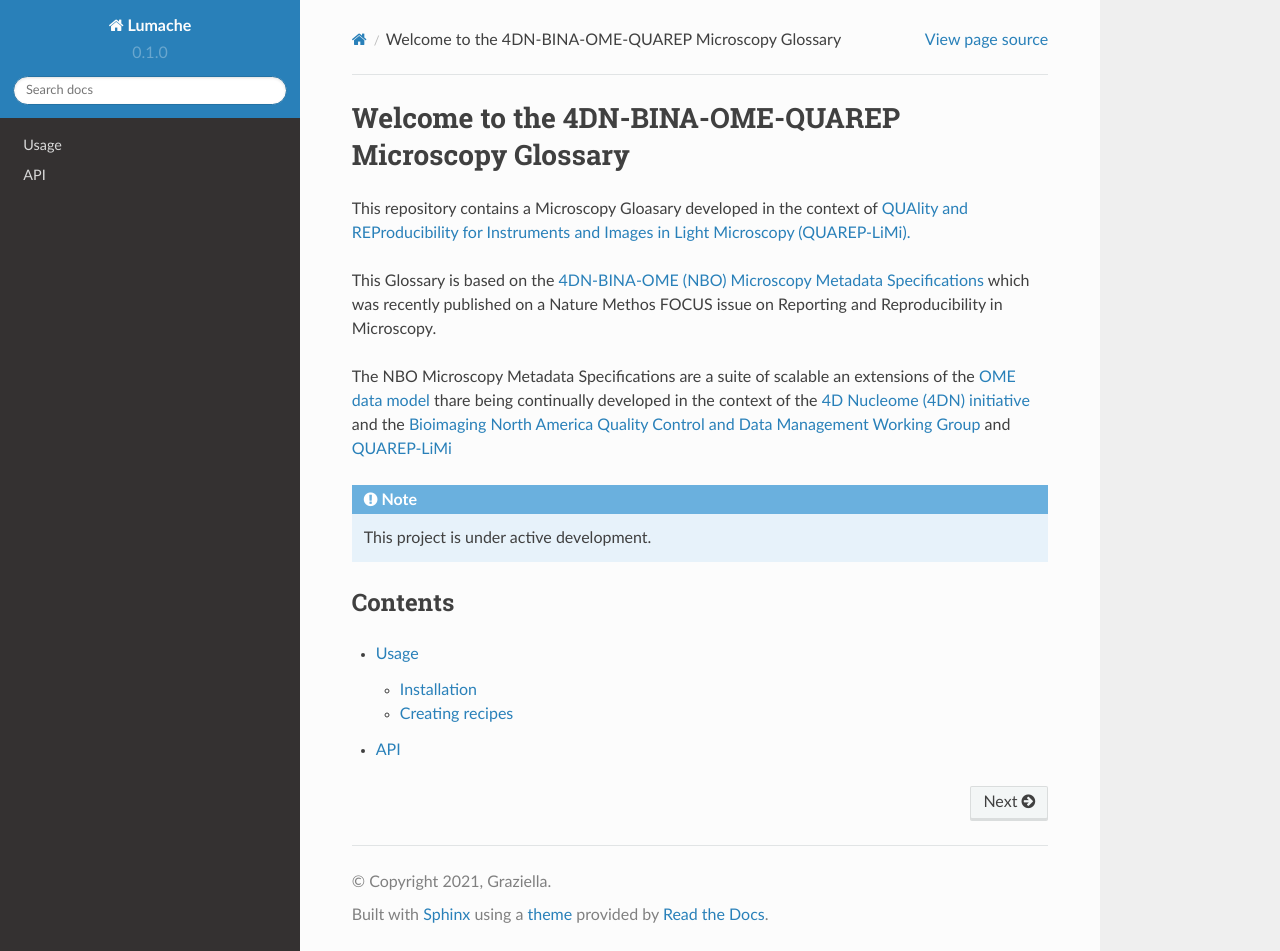
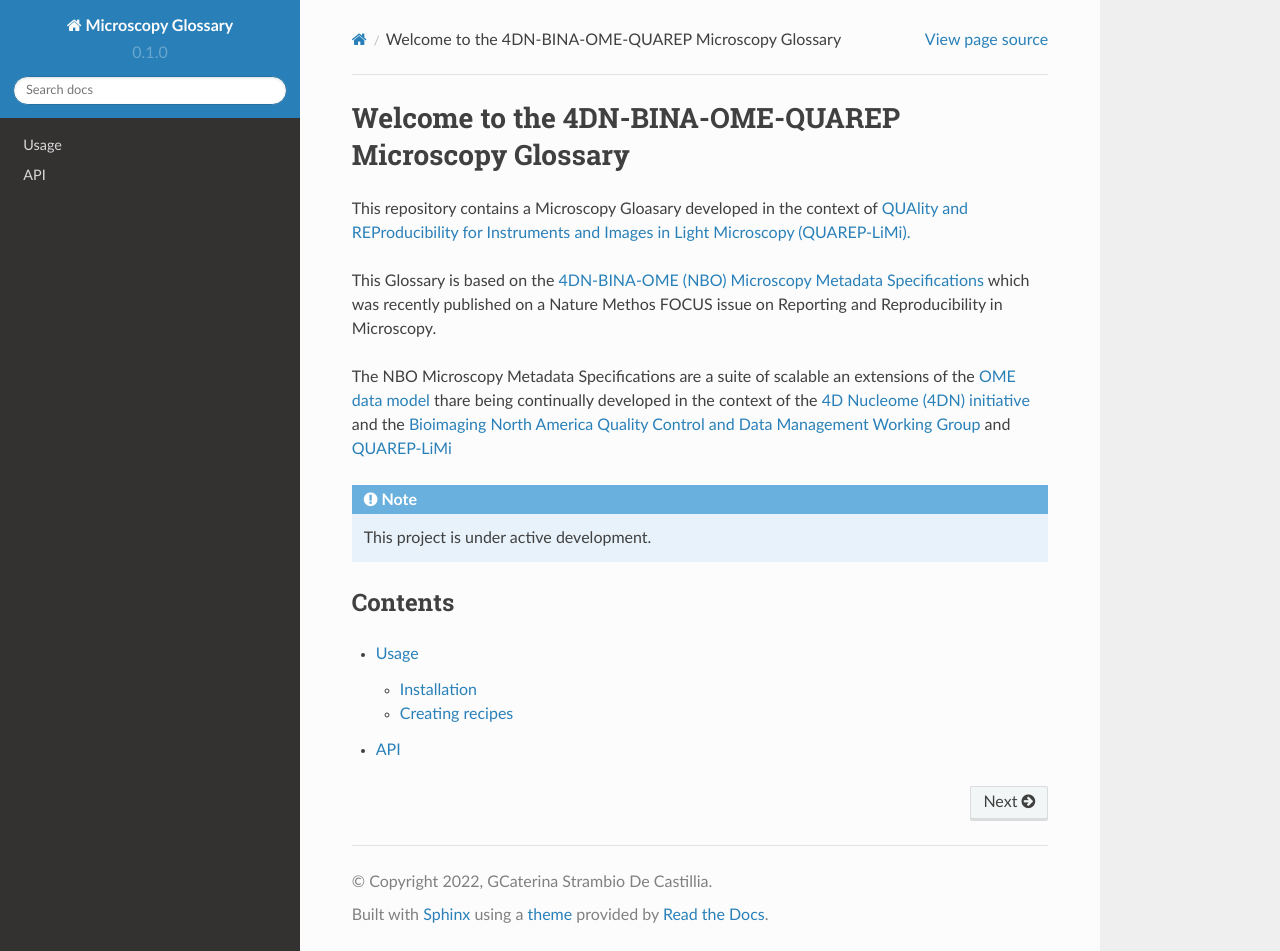
Before and after one commit to WU-BIMAC/NBO-Q_MicroscopyGlossary, a Sphinx documentation site: the page built from docs/source/index.rst, in a window 1280 px wide and 951 px high. Built offline with Sphinx 7.4.7 and the Read the Docs theme 2.0.0, drawn with Linux system fonts in a browser that asks for light colours.

Commit message:
Update conf.py

```diff
--- a/docs/source/conf.py
+++ b/docs/source/conf.py
@@ -2,9 +2,9 @@
 
 # -- Project information
 
-project = 'Lumache'
-copyright = '2021, Graziella'
-author = 'Graziella'
+project = 'Microscopy Glossary'
+copyright = '2022, GCaterina Strambio De Castillia'
+author = 'Caterina Strambio De Castillia'
 
 release = '0.1'
 version = '0.1.0'
```
